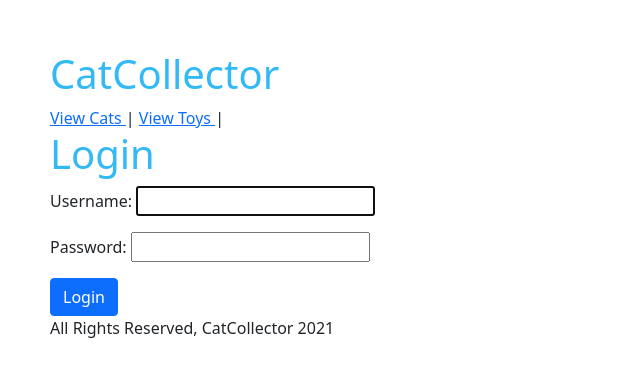
After one commit to sschneeberg/cat_collector, a Django app: page /login/ in a window 1280 px wide. The commit adds this page. Shown: the top 377 px of the page, without its empty margins (0-640 px from the left). Run offline with Django 3.2, Linux system fonts and the light colour scheme; some libraries are stand-ins or nearby versions.

Commit message:
add login

```diff
--- /dev/null
+++ b/main_app/templates/login.html
@@ -0,0 +1,13 @@
+<!-- prettier-ignore -->
+{% extends 'base.html' %}
+{% load static %}
+
+{%  block content %}
+<h1>Login</h1>
+<form action="." method="POST">
+    <!-- prettier-ignore -->
+    {% csrf_token %}
+    {{ form.as_p }}
+    <input class="btn btn-primary" type="submit" value="Login" />
+</form>
+{% endblock %}
--- a/main_app/urls.py
+++ b/main_app/urls.py
@@ -14,6 +14,7 @@ urlpatterns = [
     path('cattoys/<int:cattoy_id>', views.cattoys_show, name='cattoys_show'),
     path('cattoys/create', views.CatToyCreate.as_view(), name='cattoys_create'),
     path('cattoys/<int:pk>/update', views.CatToyUpdate.as_view(), name='cattoys_update'),
-    path('cattoys/<int:pk>/delete', views.CatToyDelete.as_view(), name='cattoys_delete')
+    path('cattoys/<int:pk>/delete', views.CatToyDelete.as_view(), name='cattoys_delete'),
+    path('login/', views.login_view, name="login")
 
 ]
--- a/main_app/views.py
+++ b/main_app/views.py
@@ -2,10 +2,38 @@ from django.shortcuts import render
 from django.views.generic.edit import CreateView, UpdateView, DeleteView
 from django.http import HttpResponseRedirect
 from django.contrib.auth.models import User
+from django.contrib.auth.forms import AuthenticationForm
+from django.contrib.auth import authenticate, login, logout
 from .models import Cat, CatToy
 
 # Create your views here.
 # NOTE TO SELF THESE ARE CONTROLLERS
+
+############# USERS ################
+def profile(request, username):
+    user = User.objects.get(username=username)
+    cats = Cat.objects.filter(user=user)
+    return render(request, 'profile.html', {'username': username, 'cats': cats})
+
+def login_view(request):
+    #if post then auhtenticate user
+    if request.method == "POST":
+        form = AuthenticationForm(request, request.POST)
+        if form.is_valid():
+            u = form.cleaned_data['username']
+            p = form.cleaned_data['password'] #.get('key') also works
+            user = authenticate(username=u, password=p)
+            # check if user in db and if active
+            if user is not None:
+                if user.is_active:
+                    login(request, user)
+                    return HttpResponseRedirect('/user/' + u)
+                else: return HttpResponseRedirect('/login')
+            else: return HttpResponseRedirect('/login')
+    else: # not a post request
+        form = AuthenticationForm()
+        return render(request, 'login.html', { 'form': form })
+
 
 ############# CATS ################
 
@@ -22,10 +50,12 @@ class CatCreate(CreateView):
 
 class CatUpdate(UpdateView):
     model = Cat
-    fields = ['name', 'breed', 'description', 'age']
+    fields = ['name', 'breed', 'description', 'age', 'cattoys']
 
     def form_valid(self, form):
         self.object = form.save(commit=False)
+        print(form.instance.cattoys)
+        # self.object.cattoys.appen(form.instance.cattoy)
         self.object.save()
         return HttpResponseRedirect("/cats/" + str(self.object.pk))
 
@@ -69,11 +99,3 @@ class CatToyUpdate(UpdateView):
 class CatToyDelete(DeleteView):
     model = CatToy
     success_url = '/cattoys'
-
-
-
-############# USERS ################
-def profile(request, username):
-    user = User.objects.get(username=username)
-    cats = Cat.objects.filter(user=user)
-    return render(request, 'profile.html', {'username': username, 'cats': cats})
```
Also changed, not shown: main_app/models.py (+8 -7 lines), main_app/templates/cats/show.html (+7 -0 lines), main_app/templates/cattoys/show.html (+8 -0 lines), main_app/migrations/0004_cat_cattoys.py (added).
